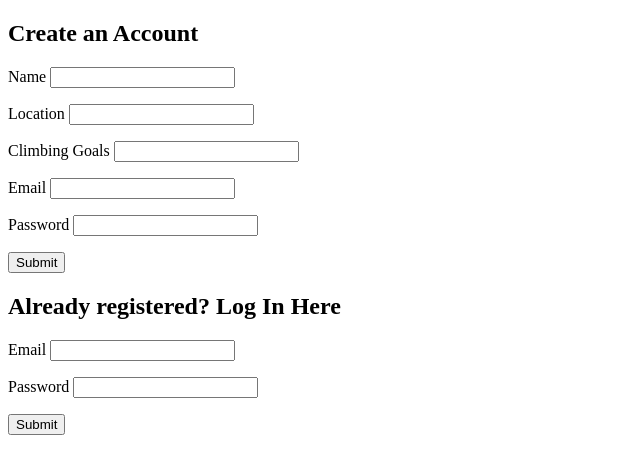
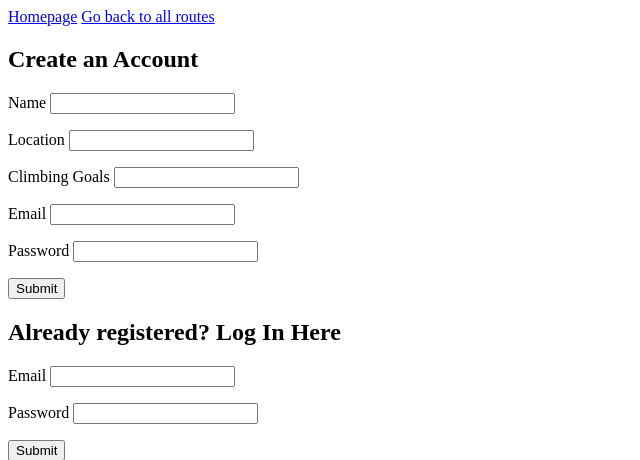
Before and after one commit to CruxCat/cruxfinder-project, a Flask app: page /login in a window 1280 px wide. Shown: the top 460 px of the page, without its empty margins (0-640 px from the left). Run offline with Flask 2, Linux system fonts and the light colour scheme.

Commit message:
added some nav links

```diff
--- a/templates/all_routes.html
+++ b/templates/all_routes.html
@@ -2,7 +2,8 @@
 {% block title %}All Routes{% endblock %}
 
 {% block body %}
-<a href="/">Home</a>
+<nav><a href="/">Home</a></nav>
+
 <ul>
 {% for route in routes %}
   <li>
--- a/templates/login.html
+++ b/templates/login.html
@@ -3,6 +3,11 @@
 {% block title %} Climber Login {% endblock %}
 
 {% block body %}
+
+<nav>
+  <a href="/">Homepage</a>
+  <a href="/routes">Go back to all routes</a>
+</nav>
 
 <h2>Create an Account</h2>
 <form action="/climbers" method="POST">
```
Also changed, not shown: other parts of templates/login.html (+0 -1 lines).
